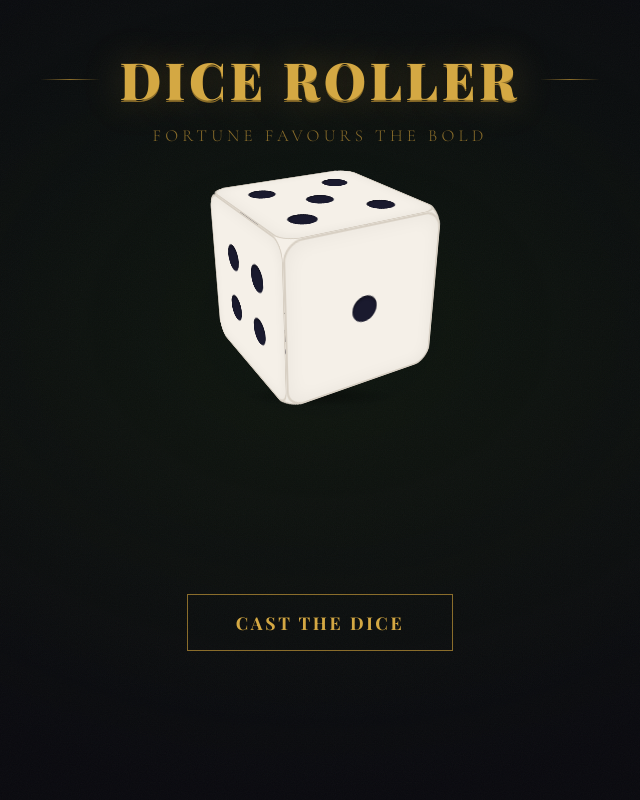
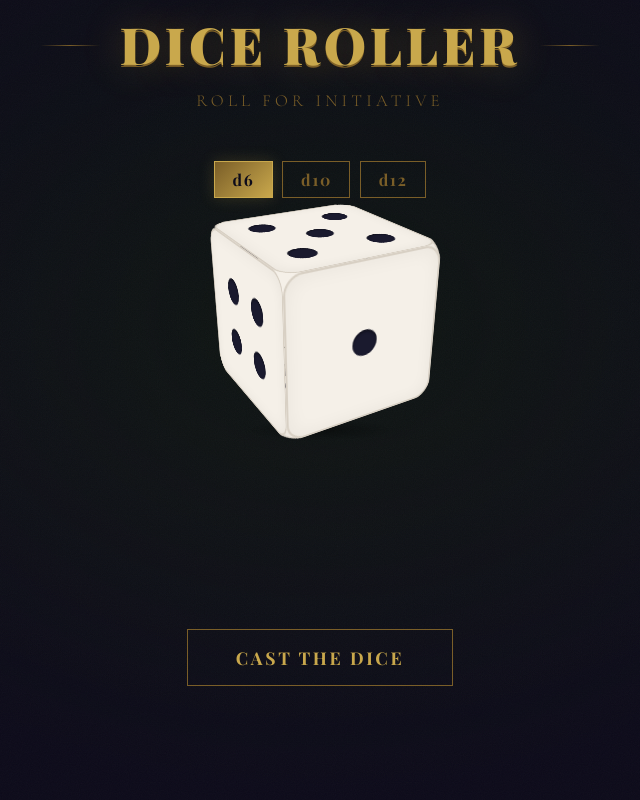
Before and after one commit to Jay-Shah10/TODO, a Flask app: page / in a window 1280 px wide. Shown: the whole page, without its empty margins (320-960 px from the left). Run offline with Flask 3, Linux system fonts and the light colour scheme.

Commit message:
Add D&D-style dice selection with d6, d10, and d12 support
- Backend: /roll accepts sides param (6/10/12), validates input
- Frontend: die selector toggle buttons (d6/d10/d12)
- d10/d12: SVG polygon die shapes with spin animation
- Palette shifted to D&D fantasy aesthetic; subtitle "Roll for Initiative"

Co-Authored-By: Claude Sonnet 4.6 <noreply@anthropic.com>

```diff
--- a/app.py
+++ b/app.py
@@ -1,6 +1,6 @@
 import random
 
-from flask import Flask, render_template, jsonify
+from flask import Flask, render_template, jsonify, request
 
 app = Flask(__name__)
 
@@ -12,7 +12,11 @@ def index():
 
 @app.route("/roll", methods=["POST"])
 def roll():
-    result = random.randint(1, 6)
+    data = request.get_json(silent=True) or {}
+    sides = data.get("sides", 6)
+    if sides not in (6, 10, 12):
+        return jsonify({"error": "Invalid die type"}), 400
+    result = random.randint(1, sides)
     return jsonify({"result": result})
 
 
--- a/static/style.css
+++ b/static/style.css
@@ -1,17 +1,18 @@
 @import url('https://fonts.googleapis.com/css2?family=Playfair+Display:wght@400;700;900&family=Cormorant+Garamond:wght@300;400;600&display=swap');
 
 :root {
-  --bg: #0a0a0f;
-  --surface: #14141f;
+  --bg: #0d0b1a;
+  --surface: #13101f;
   --felt: #0c1a0c;
-  --gold: #d4a843;
-  --gold-light: #f0d078;
-  --gold-dim: #8a6d2b;
+  --gold: #c9a84c;
+  --gold-light: #e8cc78;
+  --gold-dim: #7a5e28;
   --ivory: #f5f0e8;
-  --text: #c8c0b0;
+  --text: #e8dfc8;
   --dice-face: #f5f0e8;
   --dice-dot: #1a1a2e;
-  --glow: rgba(212, 168, 67, 0.15);
+  --glow: rgba(201, 168, 76, 0.15);
+  --crimson: #8b1a1a;
 }
 
 * { box-sizing: border-box; margin: 0; padding: 0; }
@@ -330,6 +331,88 @@ header h1::after { left: calc(100% + 20px); }
   100% { opacity: 1; transform: translateY(0); }
 }
 
+/* Die type selector */
+.die-selector {
+  display: flex;
+  justify-content: center;
+  gap: 0.6rem;
+  margin-bottom: 2rem;
+}
+
+.die-type-btn {
+  font-family: 'Playfair Display', Georgia, serif;
+  font-weight: 700;
+  font-size: 1rem;
+  letter-spacing: 0.1em;
+  padding: 0.45rem 1.1rem;
+  background: transparent;
+  color: var(--gold-dim);
+  border: 1px solid var(--gold-dim);
+  border-radius: 0;
+  cursor: pointer;
+  transition: all 0.2s ease;
+}
+
+.die-type-btn:hover {
+  color: var(--gold);
+  border-color: var(--gold);
+}
+
+.die-type-btn.active {
+  background: linear-gradient(135deg, var(--gold-dim), var(--gold));
+  color: var(--bg);
+  border-color: var(--gold);
+  box-shadow: 0 0 16px rgba(201, 168, 76, 0.2);
+}
+
+/* Polygon dice (d10, d12) */
+.poly-die {
+  width: 160px;
+  height: 160px;
+  margin: 0 auto;
+  display: flex;
+  align-items: center;
+  justify-content: center;
+}
+
+.poly-die svg {
+  width: 100%;
+  height: 100%;
+  overflow: visible;
+}
+
+.die-shape {
+  fill: rgba(245, 240, 232, 0.06);
+  stroke: var(--gold);
+  stroke-width: 2.5;
+  filter: drop-shadow(0 0 10px rgba(201, 168, 76, 0.3));
+}
+
+.die-number {
+  font-family: 'Playfair Display', Georgia, serif;
+  font-weight: 900;
+  font-size: 40px;
+  fill: var(--gold-light);
+  dominant-baseline: auto;
+  filter: drop-shadow(0 0 8px rgba(201, 168, 76, 0.5));
+}
+
+.poly-die.poly-rolling {
+  animation: polyRoll 0.7s cubic-bezier(0.2, 0.8, 0.3, 1);
+}
+
+.poly-die.poly-reveal svg {
+  animation: popIn 0.4s cubic-bezier(0.175, 0.885, 0.32, 1.275);
+}
+
+@keyframes polyRoll {
+  0%   { transform: rotate(0deg) scale(1); }
+  20%  { transform: rotate(120deg) scale(0.7); }
+  50%  { transform: rotate(270deg) scale(1.1); }
+  80%  { transform: rotate(680deg) scale(0.9); }
+  100% { transform: rotate(720deg) scale(1); }
+}
+
 /* Responsive */
 @media (max-width: 480px) {
   header h1 { font-size: 2.2rem; }
--- a/templates/base.html
+++ b/templates/base.html
@@ -11,7 +11,7 @@
   <div class="container">
     <header>
       <h1>Dice Roller</h1>
-      <div class="subtitle">Fortune favours the bold</div>
+      <div class="subtitle">Roll for Initiative</div>
     </header>
     <main>
       {% block content %}{% endblock %}
--- a/templates/index.html
+++ b/templates/index.html
@@ -2,22 +2,42 @@
 
 {% block content %}
 <div class="dice-area">
+
+  <!-- Die type selector -->
+  <div class="die-selector">
+    <button class="die-type-btn active" data-sides="6" onclick="selectDie(6)">d6</button>
+    <button class="die-type-btn" data-sides="10" onclick="selectDie(10)">d10</button>
+    <button class="die-type-btn" data-sides="12" onclick="selectDie(12)">d12</button>
+  </div>
+
   <div class="dice-stage">
+    <!-- d6: 3D cube -->
     <div class="dice-cube" id="dice-cube">
-      <!-- Face 1 -->
       <div class="dice-face face-1"><div class="dot"></div></div>
-      <!-- Face 2 -->
       <div class="dice-face face-2"><div class="dot"></div><div class="dot"></div></div>
-      <!-- Face 3 -->
       <div class="dice-face face-3"><div class="dot"></div><div class="dot"></div><div class="dot"></div></div>
-      <!-- Face 4 -->
       <div class="dice-face face-4"><div class="dot"></div><div class="dot"></div><div class="dot"></div><div class="dot"></div></div>
-      <!-- Face 5 -->
       <div class="dice-face face-5"><div class="dot"></div><div class="dot"></div><div class="dot"></div><div class="dot"></div><div class="dot"></div></div>
-      <!-- Face 6 -->
       <div class="dice-face face-6"><div class="dot"></div><div class="dot"></div><div class="dot"></div><div class="dot"></div><div class="dot"></div><div class="dot"></div></div>
     </div>
+
+    <!-- d10: diamond polygon SVG -->
+    <div class="poly-die" id="die-d10" style="display:none">
+      <svg viewBox="0 0 120 140" xmlns="http://www.w3.org/2000/svg">
+        <polygon class="die-shape" points="60,4 116,50 60,136 4,50"/>
+        <text class="die-number" id="d10-number" x="60" y="82" text-anchor="middle">—</text>
+      </svg>
     </div>
+
+    <!-- d12: pentagon polygon SVG -->
+    <div class="poly-die" id="die-d12" style="display:none">
+      <svg viewBox="0 0 120 120" xmlns="http://www.w3.org/2000/svg">
+        <polygon class="die-shape" points="60,4 114,42 94,106 26,106 6,42"/>
+        <text class="die-number" id="d12-number" x="60" y="72" text-anchor="middle">—</text>
+      </svg>
+    </div>
+  </div>
+
   <div class="dice-shadow" id="dice-shadow"></div>
 
   <div class="result-display" id="result-display"></div>
@@ -39,14 +59,34 @@ const FACE_ROTATIONS = {
 };
 
 let rolling = false;
+let selectedSides = 6;
 const history = [];
+
+function selectDie(sides) {
+  selectedSides = sides;
+
+  // Update button active states
+  document.querySelectorAll('.die-type-btn').forEach(btn => {
+    btn.classList.toggle('active', parseInt(btn.dataset.sides) === sides);
+  });
+
+  // Show/hide die visuals
+  document.getElementById('dice-cube').style.display = sides === 6 ? '' : 'none';
+  document.getElementById('die-d10').style.display = sides === 10 ? '' : 'none';
+  document.getElementById('die-d12').style.display = sides === 12 ? '' : 'none';
+
+  // Clear result when switching dice
+  const resultDisplay = document.getElementById('result-display');
+  const resultLabel = document.getElementById('result-label');
+  resultDisplay.classList.remove('visible', 'pop');
+  resultLabel.classList.remove('visible');
+}
 
 async function rollDice() {
   if (rolling) return;
   rolling = true;
 
   const btn = document.getElementById('roll-btn');
-  const cube = document.getElementById('dice-cube');
   const shadow = document.getElementById('dice-shadow');
   const resultDisplay = document.getElementById('result-display');
   const resultLabel = document.getElementById('result-label');
@@ -55,47 +95,72 @@ async function rollDice() {
   resultDisplay.classList.remove('visible', 'pop');
   resultLabel.classList.remove('visible');
 
-  // Fetch result
-  const response = await fetch('/roll', { method: 'POST' });
+  const response = await fetch('/roll', {
+    method: 'POST',
+    headers: { 'Content-Type': 'application/json' },
+    body: JSON.stringify({ sides: selectedSides }),
+  });
   const data = await response.json();
   const result = data.result;
 
-  // Calculate end rotation to show the correct face
+  if (selectedSides === 6) {
+    const cube = document.getElementById('dice-cube');
     const base = FACE_ROTATIONS[result];
-  // Add full spins for drama
     const endRx = base.rx + 360 * 2;
     const endRy = base.ry + 360 * 2;
 
     cube.style.setProperty('--end-rx', endRx + 'deg');
     cube.style.setProperty('--end-ry', endRy + 'deg');
-
     cube.classList.add('rolling');
     shadow.classList.add('rolling');
 
     setTimeout(() => {
       cube.classList.remove('rolling');
       shadow.classList.remove('rolling');
-    // Set final resting position
       cube.style.transform = `rotateX(${base.rx}deg) rotateY(${base.ry}deg)`;
+      showResult(result, btn);
+    }, 750);
+  } else {
+    // Polygon die animation
+    const dieEl = document.getElementById(selectedSides === 10 ? 'die-d10' : 'die-d12');
+    const numEl = document.getElementById(selectedSides === 10 ? 'd10-number' : 'd12-number');
 
-    // Show result number
+    numEl.textContent = '—';
+    shadow.classList.add('rolling');
+    dieEl.classList.add('poly-rolling');
+
+    setTimeout(() => {
+      dieEl.classList.remove('poly-rolling');
+      shadow.classList.remove('rolling');
+      numEl.textContent = result;
+      dieEl.classList.add('poly-reveal');
+      setTimeout(() => dieEl.classList.remove('poly-reveal'), 400);
+      showResult(result, btn);
+    }, 750);
+  }
+}
+
+function showResult(result, btn) {
+  const resultDisplay = document.getElementById('result-display');
+  const resultLabel = document.getElementById('result-label');
+
   resultDisplay.textContent = result;
   resultDisplay.classList.add('visible', 'pop');
   resultLabel.classList.add('visible');
 
-    // Add to history
-    history.push(result);
+  history.push({ value: result, sides: selectedSides });
   if (history.length > 10) history.shift();
   renderHistory();
 
   btn.disabled = false;
   rolling = false;
-  }, 750);
 }
 
 function renderHistory() {
   const el = document.getElementById('history');
-  el.innerHTML = history.map(v => `<div class="history-pip">${v}</div>`).join('');
+  el.innerHTML = history.map(h =>
+    `<div class="history-pip" title="d${h.sides}">${h.value}</div>`
+  ).join('');
 }
 </script>
 {% endblock %}
```
Lines whose indentation alone changed are shown as unchanged.
